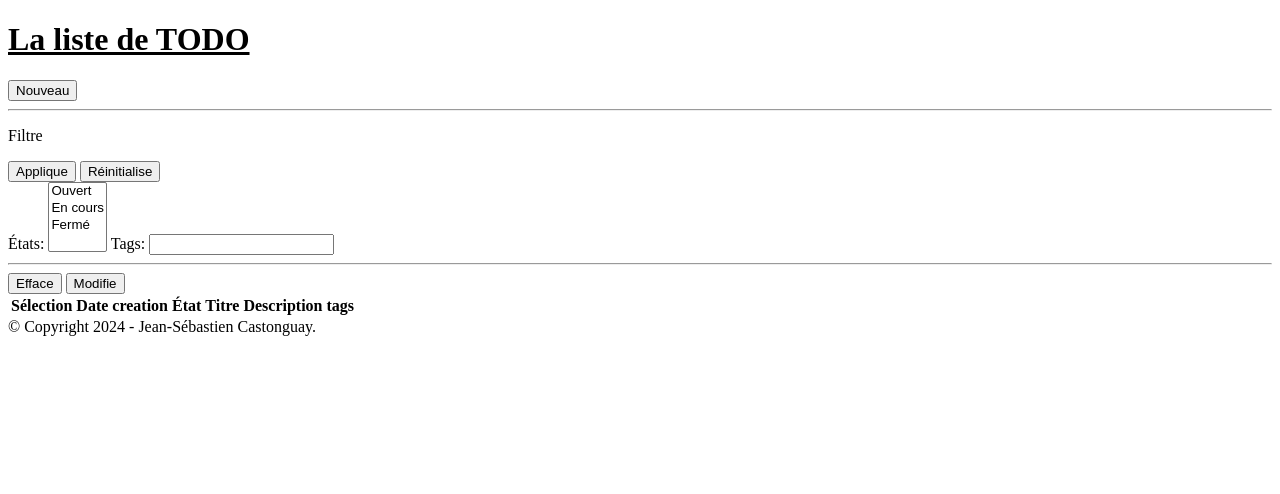
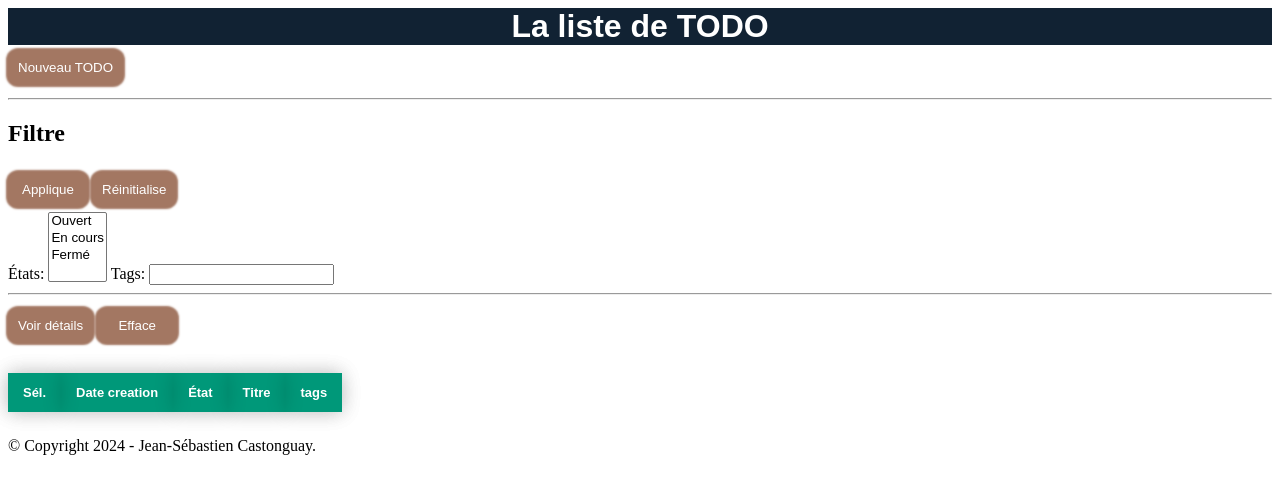
Before and after one commit to jscastonguay/teluq-inf2020-python-exercices, a Flask app: template TravailNo3/app/templates/index.html in a window 1280 px wide. Shown: the top 494 px of the page. Run offline with Flask 3, Linux system fonts and the light colour scheme; the template is opened without the code that fills it, so the values that code supplies are empty; parts of the project's set-up code (start-up, migrations or seed data) failed here and were passed over.

Commit message:
Work in progress.

```diff
--- a/TravailNo3/app/static/css/style.css
+++ b/TravailNo3/app/static/css/style.css
@@ -1,3 +1,76 @@
 h1 {
-    text-decoration: underline solid
+    /*text-decoration: solid;
+    color: white;
+    background-color: #9BBEA9;
+    display: inline;*/
+
+
+    text-align: center;
+    margin: 0;
+    font-family: Arial, Helvetica, sans-serif;
+    background-color: #123;
+    color: white;
+    /*min-height: 50vh;*/
+    padding: 0px;
+    position: static;
+    top: 0;
+
 }
+
+/*body {
+    background-color: #C4C6C8;
+}*/
+
+button {
+    background-color: #A37762;
+
+    color: #fff;
+    margin:5px auto;
+    border:none;
+    border-radius:10px;
+    box-shadow: 0px 0px 2px 2px #A37762;
+    padding:10px;
+    min-height:20px;
+    min-width: 80px;
+}
+button:hover {
+    background-color:#002ead;
+    transition: 0.1s;
+}
+
+table,
+th,
+td {
+    /* border: 1px solid; */
+    border-collapse: collapse;
+    width: auto;
+    padding: 12px 15px;
+
+    font-size: 0.9em;
+    font-family: sans-serif;
+    box-shadow: 0 0 20px rgba(0, 0, 0, 0.15);
+    margin: 25px 0;
+}
+
+table thead tr {
+    background-color: #009879;
+    color: #ffffff;
+    text-align: left;
+}
+
+table tbody tr {
+    border-bottom: 1px solid #dddddd;
+}
+
+table tbody tr:nth-of-type(even) {
+    background-color: #f3f3f3;
+}
+
+table tbody tr:last-of-type {
+    border-bottom: 2px solid #009879;
+}
+
+td.min {
+    width: 1%;
+    white-space: nowrap;
+}
--- a/TravailNo3/app/templates/ajoute.html
+++ b/TravailNo3/app/templates/ajoute.html
@@ -1,5 +1,5 @@
 {% extends "layout.html" %}
-{% block title %}Liste{% endblock %}
+{% block title %}Nouveau{% endblock %}
 {% block head %}
 {{ super() }}
 <style type="text/css">
--- a/TravailNo3/app/templates/index.html
+++ b/TravailNo3/app/templates/index.html
@@ -2,17 +2,13 @@
 {% block title %}Liste{% endblock %}
 {% block head %}
 {{ super() }}
-<style type="text/css">
-  .important {
-    color: #336699;
-  }
-</style>
 {% endblock %}
 {% block content %}
 <h1>La liste de TODO</h1>
-<button id="ajoute" type="button" onclick="window.location.href = '{{ url_for('ajoute') }}' ; "class="button">Nouveau</button>
+<button id="ajoute" type="button" onclick="window.location.href = '{{ url_for('ajoute') }}' ; " class="button">Nouveau
+  TODO</button>
 <hr>
-<p>Filtre</p>
+<h2>Filtre</h2>
 <form method="POST" action="/filtre" id="filtre">
   <div class="form-buttons">
     <button type="submit" name="action" value="applique">Applique</button>
@@ -30,34 +26,38 @@
 <hr>
 <form method="POST" action="/submit">
   <div class="form-buttons">
+    <button type="submit" name="action" value="modifie">Voir détails</button>
     <button type="submit" name="action" value="efface">Efface</button>
-    <button type="submit" name="action" value="modifie">Modifie</button>
   </div>
   <table>
+    <thead>
       <tr>
-      <th>Sélection</th>
+        <th>Sél.</th>
         <th>Date creation</th>
         <th>État</th>
         <th>Titre</th>
-      <th>Description</th>
+        <!-- <th>Description</th> -->
         <th>tags</th>
       </tr>
+    </thead>
+    <tbody>
       {% for todo in liste %}
       <tr>
-      <td><input type="radio" name="uuid_selectionnee" value="{{ todo['uuid'] }}" required></td>
-      <td>{{ todo["date_creation"] }}</td>
+        <td class="min"><input type="radio" name="uuid_selectionnee" value="{{ todo['uuid'] }}" required></td>
+        <td class="min">{{ todo["date_creation"] }}</td>
         {% if todo["etat"] == "OUVERT" %}
-      <td>Ouvert</td>
+        <td class="min">Ouvert</td>
         {% elif todo["etat"] == "EN_COURS" %}
-      <td>En cours</td>
+        <td class="min">En cours</td>
         {% elif todo["etat"] == "FERMEE" %}
-      <td>Fermé</td>
+        <td class="min" class="min">Fermé</td>
         {% endif %}
         <td>{{ todo["titre"] }}</td>
-      <td>{{ todo["description"] }}</td>
+        <!-- <td>{{ todo["description"] }}</td> -->
         <td>{{ ", ".join(todo["tags"]) }}</td>
       </tr>
       {% endfor %}
+    </tbody>
   </table>
 </form>
 
--- /dev/null
+++ b/TravailNo3/app/todo/347d53db-ba2b-11ef-9271-98541b76ef66.json
@@ -0,0 +1 @@
+{"uuid": "347d53db-ba2b-11ef-9271-98541b76ef66", "date_creation": "2024-12-14 09:53:39", "etat": "OUVERT", "titre": "Ceci est un test", "description": "Voici ce qu je veux.", "tags": ["t3"]}
```
Also changed, not shown: TravailNo3/app/templates/modifie.html (+4 -4 lines). Lines whose indentation alone changed are shown as unchanged.
